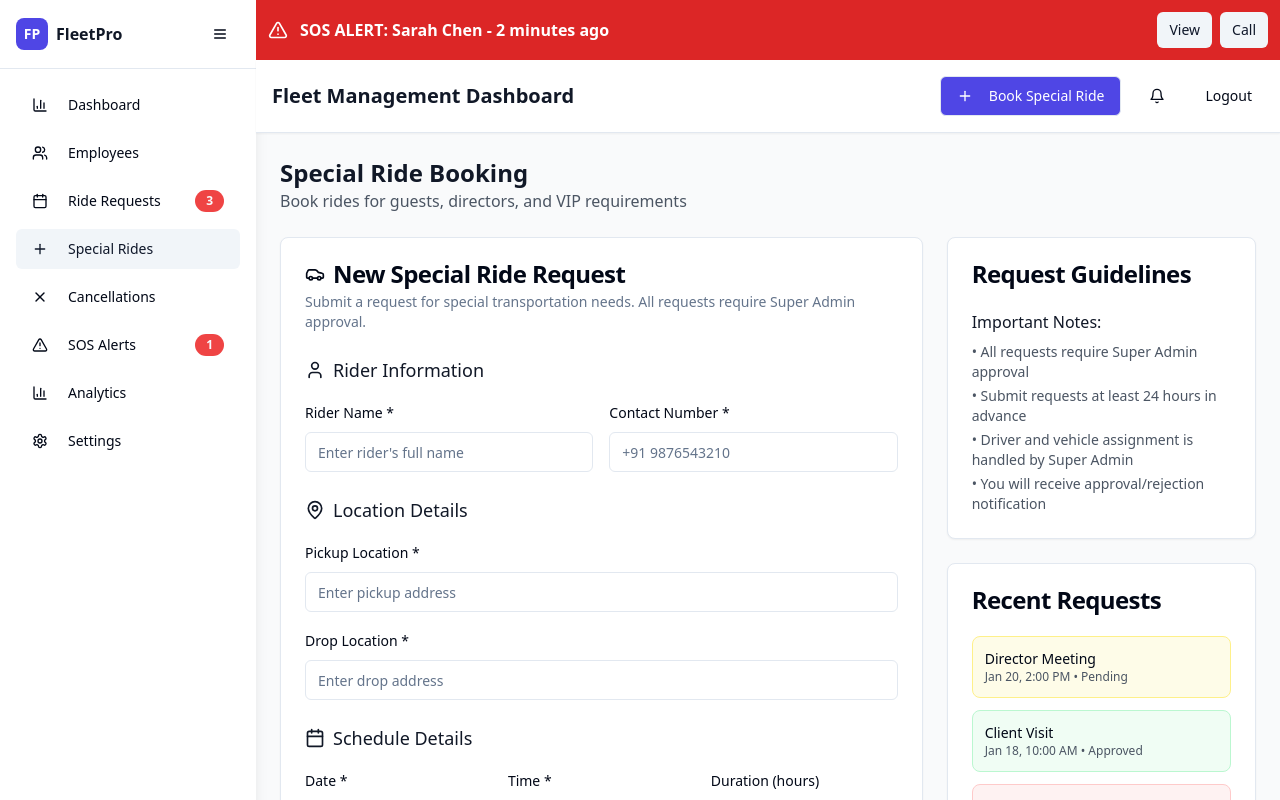
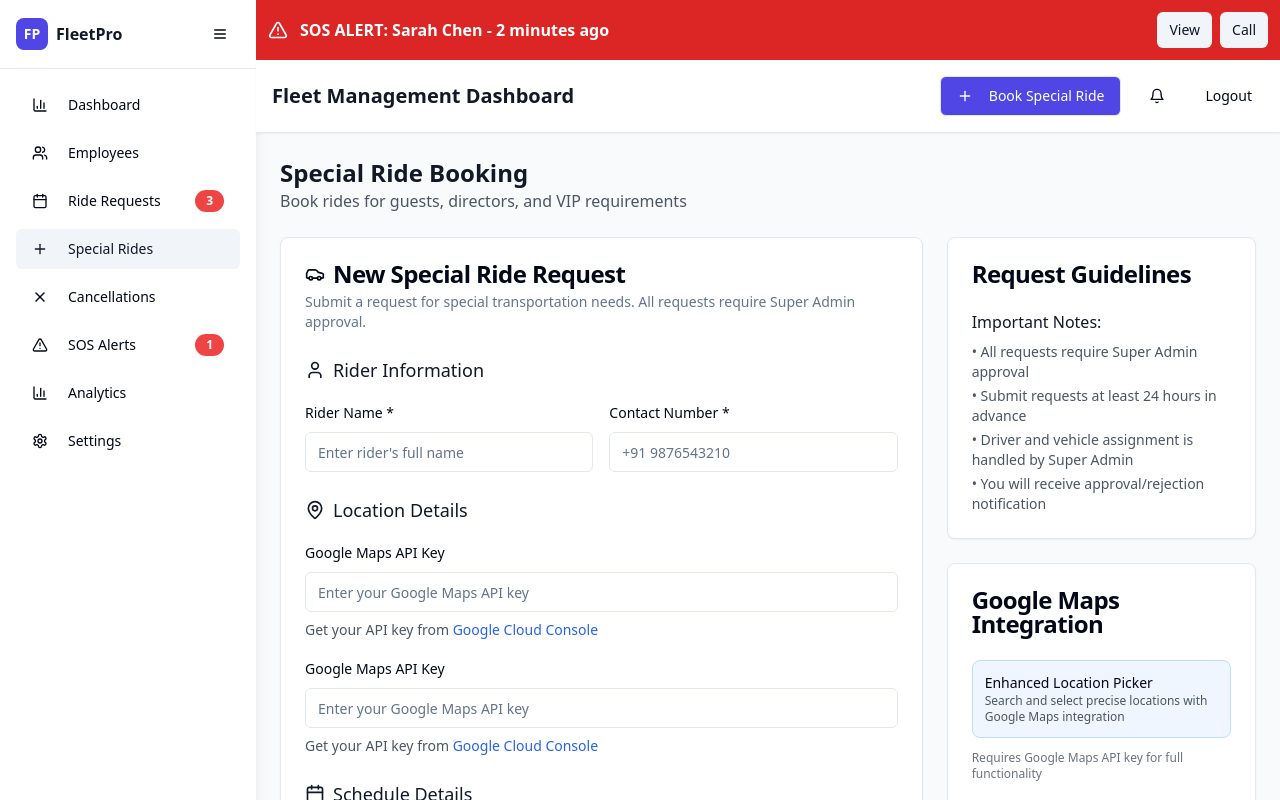
Before and after one commit to jatingupta15/fleetiqadmindashboard, a React (Vite) app: page /special-rides in a window 1280 px wide. Shown: the top 800 px of the page. Built offline with nearby package versions, Linux system fonts and the light colour scheme; sample sign-in values are in the browser's storage.

Commit message:
feat: Integrate Google Maps location picker
Replaces the traditional location input fields in the Special Ride Booking form with a Google Maps location picker for improved user experience.

```diff
--- a/package.json
+++ b/package.json
@@ -11,6 +11,7 @@
     "preview": "vite preview"
   },
   "dependencies": {
+    "@googlemaps/js-api-loader": "^1.16.10",
     "@hookform/resolvers": "^3.9.0",
     "@radix-ui/react-accordion": "^1.2.0",
     "@radix-ui/react-alert-dialog": "^1.1.1",
--- /dev/null
+++ b/src/components/GoogleLocationPicker.tsx
@@ -0,0 +1,120 @@
+
+import React, { useEffect, useRef, useState } from 'react';
+import { Input } from '@/components/ui/input';
+import { Label } from '@/components/ui/label';
+import { MapPin } from 'lucide-react';
+
+interface GoogleLocationPickerProps {
+  label: string;
+  placeholder: string;
+  value: string;
+  onChange: (value: string, placeDetails?: google.maps.places.PlaceResult) => void;
+  required?: boolean;
+}
+
+const GoogleLocationPicker: React.FC<GoogleLocationPickerProps> = ({
+  label,
+  placeholder,
+  value,
+  onChange,
+  required = false
+}) => {
+  const inputRef = useRef<HTMLInputElement>(null);
+  const [isLoaded, setIsLoaded] = useState(false);
+  const [apiKey, setApiKey] = useState('');
+
+  useEffect(() => {
+    // Check if Google Maps is already loaded
+    if (window.google && window.google.maps) {
+      setIsLoaded(true);
+      initializeAutocomplete();
+      return;
+    }
+
+    // If no API key is provided, show input field for user to enter it
+    if (!apiKey) {
+      return;
+    }
+
+    // Load Google Maps API
+    const script = document.createElement('script');
+    script.src = `https://maps.googleapis.com/maps/api/js?key=${apiKey}&libraries=places`;
+    script.async = true;
+    script.defer = true;
+    script.onload = () => {
+      setIsLoaded(true);
+      initializeAutocomplete();
+    };
+    document.head.appendChild(script);
+
+    return () => {
+      document.head.removeChild(script);
+    };
+  }, [apiKey]);
+
+  const initializeAutocomplete = () => {
+    if (!inputRef.current || !window.google) return;
+
+    const autocomplete = new window.google.maps.places.Autocomplete(inputRef.current, {
+      types: ['establishment', 'geocode'],
+      fields: ['place_id', 'formatted_address', 'name', 'geometry']
+    });
+
+    autocomplete.addListener('place_changed', () => {
+      const place = autocomplete.getPlace();
+      if (place.formatted_address) {
+        onChange(place.formatted_address, place);
+      }
+    });
+  };
+
+  if (!apiKey) {
+    return (
+      <div className="space-y-2">
+        <Label htmlFor="google-maps-key">Google Maps API Key</Label>
+        <Input
+          id="google-maps-key"
+          type="password"
+          placeholder="Enter your Google Maps API key"
+          value={apiKey}
+          onChange={(e) => setApiKey(e.target.value)}
+        />
+        <p className="text-sm text-gray-600">
+          Get your API key from{' '}
+          <a
+            href="https://console.cloud.google.com/google/maps-apis"
+            target="_blank"
+            rel="noopener noreferrer"
+            className="text-blue-600 hover:underline"
+          >
+            Google Cloud Console
+          </a>
+        </p>
+      </div>
+    );
+  }
+
+  return (
+    <div className="space-y-2">
+      <Label htmlFor={label.toLowerCase().replace(/\s+/g, '-')}>
+        <MapPin className="w-4 h-4 inline mr-1" />
+        {label} {required && '*'}
+      </Label>
+      <Input
+        ref={inputRef}
+        id={label.toLowerCase().replace(/\s+/g, '-')}
+        placeholder={placeholder}
+        value={value}
+        onChange={(e) => onChange(e.target.value)}
+        required={required}
+        className={!isLoaded ? 'bg-gray-100' : ''}
+        disabled={!isLoaded}
+      />
+      {!isLoaded && apiKey && (
+        <p className="text-sm text-gray-500">Loading Google Maps...</p>
+      )}
+    </div>
+  );
+};
+
+export default GoogleLocationPicker;
--- a/src/pages/SpecialRides.tsx
+++ b/src/pages/SpecialRides.tsx
@@ -5,6 +5,7 @@ import { Button } from '@/components/ui/button';
 import { Input } from '@/components/ui/input';
 import { Label } from '@/components/ui/label';
 import { Textarea } from '@/components/ui/textarea';
+import GoogleLocationPicker from '@/components/GoogleLocationPicker';
 import {
   Plus,
   User,
@@ -51,6 +52,11 @@ const SpecialRides = () => {
 
   const handleInputChange = (field: string, value: string) => {
     setFormData(prev => ({ ...prev, [field]: value }));
+  };
+
+  const handleLocationChange = (field: string, value: string, placeDetails?: google.maps.places.PlaceResult) => {
+    setFormData(prev => ({ ...prev, [field]: value }));
+    console.log('Location selected:', { field, value, placeDetails });
   };
 
   const vehicleTypes = [
@@ -121,26 +127,20 @@ const SpecialRides = () => {
                     Location Details
                   </h3>
                   <div className="space-y-4">
-                    <div className="space-y-2">
-                      <Label htmlFor="pickupLocation">Pickup Location *</Label>
-                      <Input
-                        id="pickupLocation"
-                        placeholder="Enter pickup address"
+                    <GoogleLocationPicker
+                      label="Pickup Location"
+                      placeholder="Search for pickup location..."
                       value={formData.pickupLocation}
-                        onChange={(e) => handleInputChange('pickupLocation', e.target.value)}
+                      onChange={(value, placeDetails) => handleLocationChange('pickupLocation', value, placeDetails)}
                       required
                     />
-                    </div>
-                    <div className="space-y-2">
-                      <Label htmlFor="dropLocation">Drop Location *</Label>
-                      <Input
-                        id="dropLocation"
-                        placeholder="Enter drop address"
+                    <GoogleLocationPicker
+                      label="Drop Location"
+                      placeholder="Search for drop location..."
                       value={formData.dropLocation}
-                        onChange={(e) => handleInputChange('dropLocation', e.target.value)}
+                      onChange={(value, placeDetails) => handleLocationChange('dropLocation', value, placeDetails)}
                       required
                     />
-                    </div>
                   </div>
                 </div>
 
@@ -266,6 +266,25 @@ const SpecialRides = () => {
 
           <Card>
             <CardHeader>
+              <CardTitle>Google Maps Integration</CardTitle>
+            </CardHeader>
+            <CardContent>
+              <div className="space-y-3">
+                <div className="p-3 bg-blue-50 border border-blue-200 rounded-lg">
+                  <div className="text-sm font-medium">Enhanced Location Picker</div>
+                  <div className="text-xs text-gray-600">
+                    Search and select precise locations with Google Maps integration
+                  </div>
+                </div>
+                <div className="text-xs text-gray-500">
+                  Requires Google Maps API key for full functionality
+                </div>
+              </div>
+            </CardContent>
+          </Card>
+
+          <Card>
+            <CardHeader>
               <CardTitle>Recent Requests</CardTitle>
             </CardHeader>
             <CardContent>
--- /dev/null
+++ b/src/types/google-maps.d.ts
@@ -0,0 +1,76 @@
+
+declare global {
+  interface Window {
+    google: typeof google;
+  }
+}
+
+declare namespace google {
+  namespace maps {
+    class Map {
+      constructor(mapDiv: HTMLElement, opts?: MapOptions);
+    }
+
+    interface MapOptions {
+      center?: LatLng | LatLngLiteral;
+      zoom?: number;
+      mapTypeId?: MapTypeId;
+    }
+
+    class LatLng {
+      constructor(lat: number, lng: number);
+      lat(): number;
+      lng(): number;
+    }
+
+    interface LatLngLiteral {
+      lat: number;
+      lng: number;
+    }
+
+    enum MapTypeId {
+      HYBRID = 'hybrid',
+      ROADMAP = 'roadmap',
+      SATELLITE = 'satellite',
+      TERRAIN = 'terrain'
+    }
+
+    namespace places {
+      class Autocomplete {
+        constructor(inputField: HTMLInputElement, opts?: AutocompleteOptions);
+        addListener(eventName: string, handler: () => void): void;
+        getPlace(): PlaceResult;
+      }
+
+      interface AutocompleteOptions {
+        types?: string[];
+        fields?: string[];
+        bounds?: LatLngBounds;
+        componentRestrictions?: ComponentRestrictions;
+      }
+
+      interface PlaceResult {
+        place_id?: string;
+        formatted_address?: string;
+        name?: string;
+        geometry?: PlaceGeometry;
+        types?: string[];
+      }
+
+      interface PlaceGeometry {
+        location?: LatLng;
+        viewport?: LatLngBounds;
+      }
+
+      interface ComponentRestrictions {
+        country?: string | string[];
+      }
+    }
+
+    class LatLngBounds {
+      constructor(sw?: LatLng, ne?: LatLng);
+    }
+  }
+}
+
+export {};
```
Also changed, not shown: 1 other file (tests, documents, lock files or other folders). Lines whose indentation alone changed are shown as unchanged.
